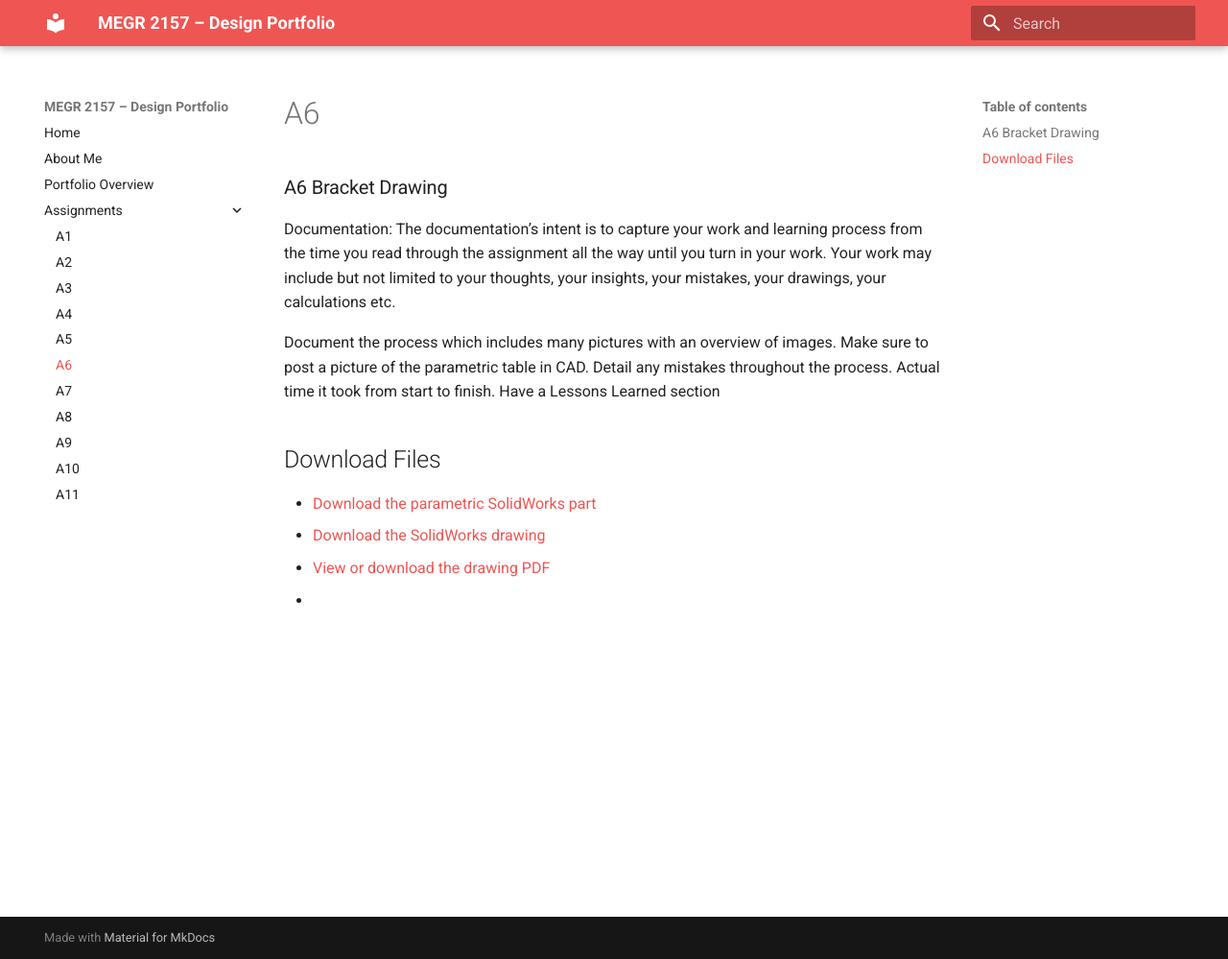
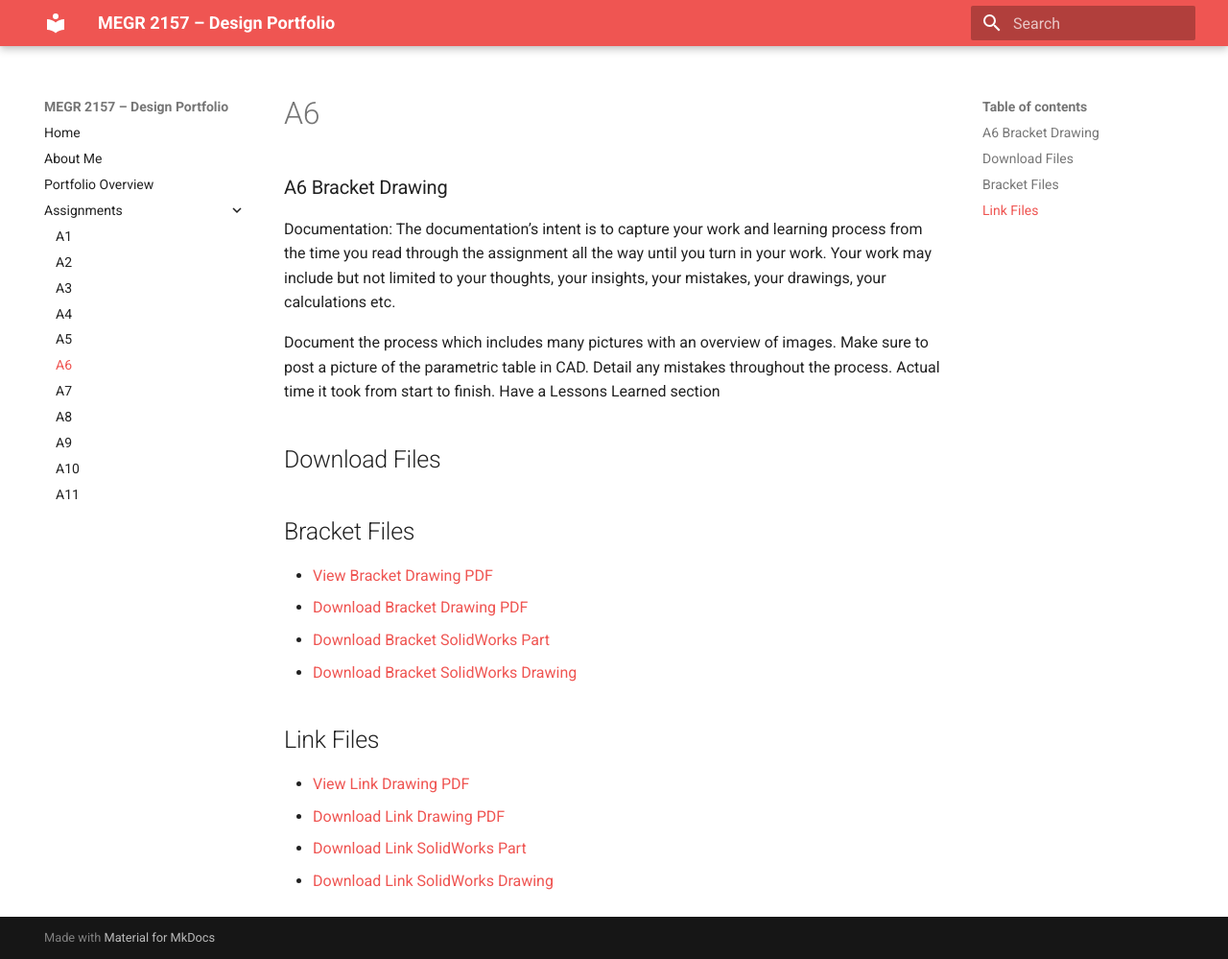
Before and after one commit to BrayanGuzman710/brayan-guzman-portfolio1, an MkDocs documentation site: the page built from docs/assignments/A06/index.md, in a window 1280 px wide and 999 px high. Shown: the whole window at 96% size. Built offline with MkDocs 1.6.1 and Material for MkDocs 9.7.7, drawn with Linux system fonts in a browser that asks for light colours.

Commit message:
Update index.md

```diff
--- a/docs/assignments/A06/index.md
+++ b/docs/assignments/A06/index.md
@@ -11,8 +11,16 @@ Have a Lessons Learned section
 
 ## Download Files
 
-- [Download the parametric SolidWorks part](https://raw.githubusercontent.com/BrayanGuzman710/brayan-guzman-portfolio1/main/docs/assignments/A06/A5%20Bracket%20Design.SLDPRT)
-- [Download the SolidWorks drawing](https://raw.githubusercontent.com/BrayanGuzman710/brayan-guzman-portfolio1/main/docs/assignments/A06/A6%20Bracket%20Design%20Drawing.SLDDRW)
-- [View or download the drawing PDF](https://raw.githubusercontent.com/BrayanGuzman710/brayan-guzman-portfolio1/main/docs/assignments/A06/A6%20Bracket%20Design%20Drawing.pdf)
+## Bracket Files
 
--
+- [View Bracket Drawing PDF](https://github.com/BrayanGuzman710/brayan-guzman-portfolio1/blob/main/docs/assignments/A06/A6%20Bracket%20Design%20Drawing.pdf)
+- [Download Bracket Drawing PDF](https://github.com/BrayanGuzman710/brayan-guzman-portfolio1/raw/refs/heads/main/docs/assignments/A06/A6%20Bracket%20Design%20Drawing.pdf)
+- [Download Bracket SolidWorks Part](https://github.com/BrayanGuzman710/brayan-guzman-portfolio1/raw/refs/heads/main/docs/assignments/A06/A5%20Bracket%20Design.SLDPRT)
+- [Download Bracket SolidWorks Drawing](https://github.com/BrayanGuzman710/brayan-guzman-portfolio1/raw/refs/heads/main/docs/assignments/A06/A6%20Bracket%20Design%20Drawing.SLDDRW)
+
+## Link Files
+
+- [View Link Drawing PDF](https://github.com/BrayanGuzman710/brayan-guzman-portfolio1/blob/main/docs/assignments/A06/A6%20Link%20Design.pdf)
+- [Download Link Drawing PDF](https://github.com/BrayanGuzman710/brayan-guzman-portfolio1/raw/refs/heads/main/docs/assignments/A06/A6%20Link%20Design.pdf)
+- [Download Link SolidWorks Part](https://github.com/BrayanGuzman710/brayan-guzman-portfolio1/raw/refs/heads/main/docs/assignments/A06/A6%20Link%20Design.SLDPRT)
+- [Download Link SolidWorks Drawing](https://github.com/BrayanGuzman710/brayan-guzman-portfolio1/raw/refs/heads/main/docs/assignments/A06/A6%20Link%20Design.SLDDRW)
```
